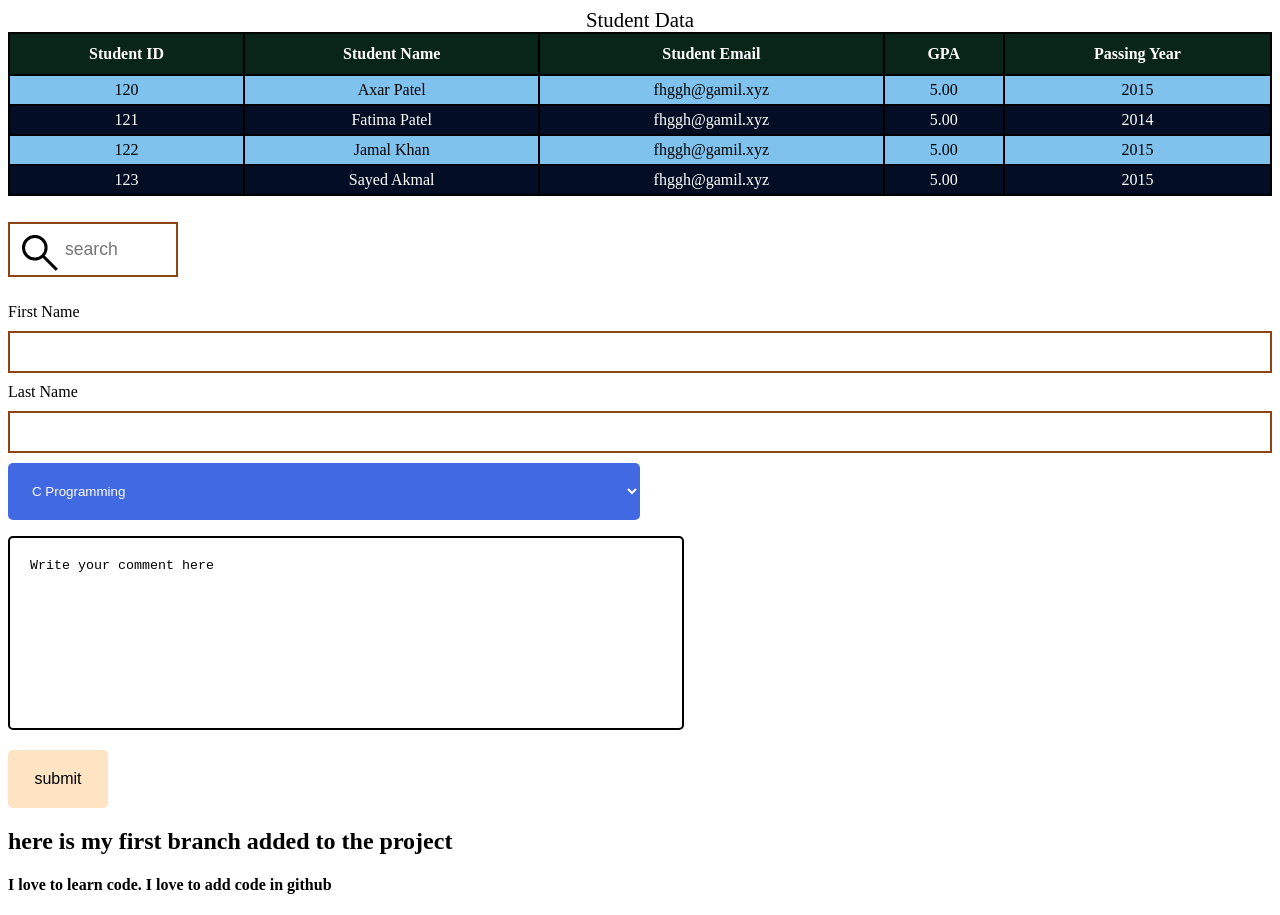
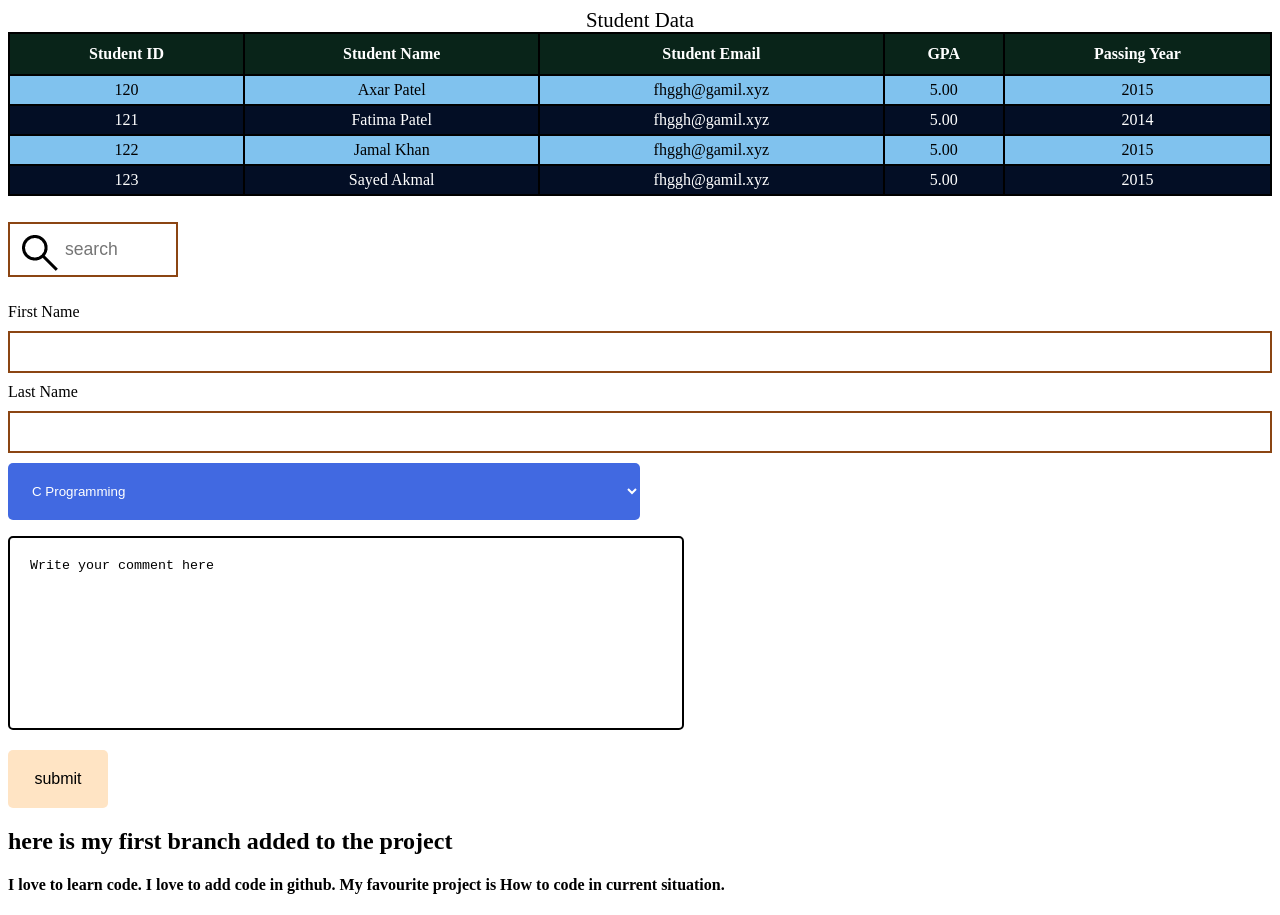
Before and after one commit to symoon007/table-demo, a plain HTML site: page index.html in a window 1280 px wide. Drawn offline with Linux system fonts and the light colour scheme.

Commit message:
add new in h4

```diff
--- a/index.html
+++ b/index.html
@@ -160,7 +160,7 @@
     </form>
     <div>
       <h2>here is my first branch added to the project</h2>
-      <h4>I love to learn code. I love to add code in github</h4>
+      <h4>I love to learn code. I love to add code in github. My favourite project is How to code in current situation.</h4>
     </div>
   </body>
 </html>
```
